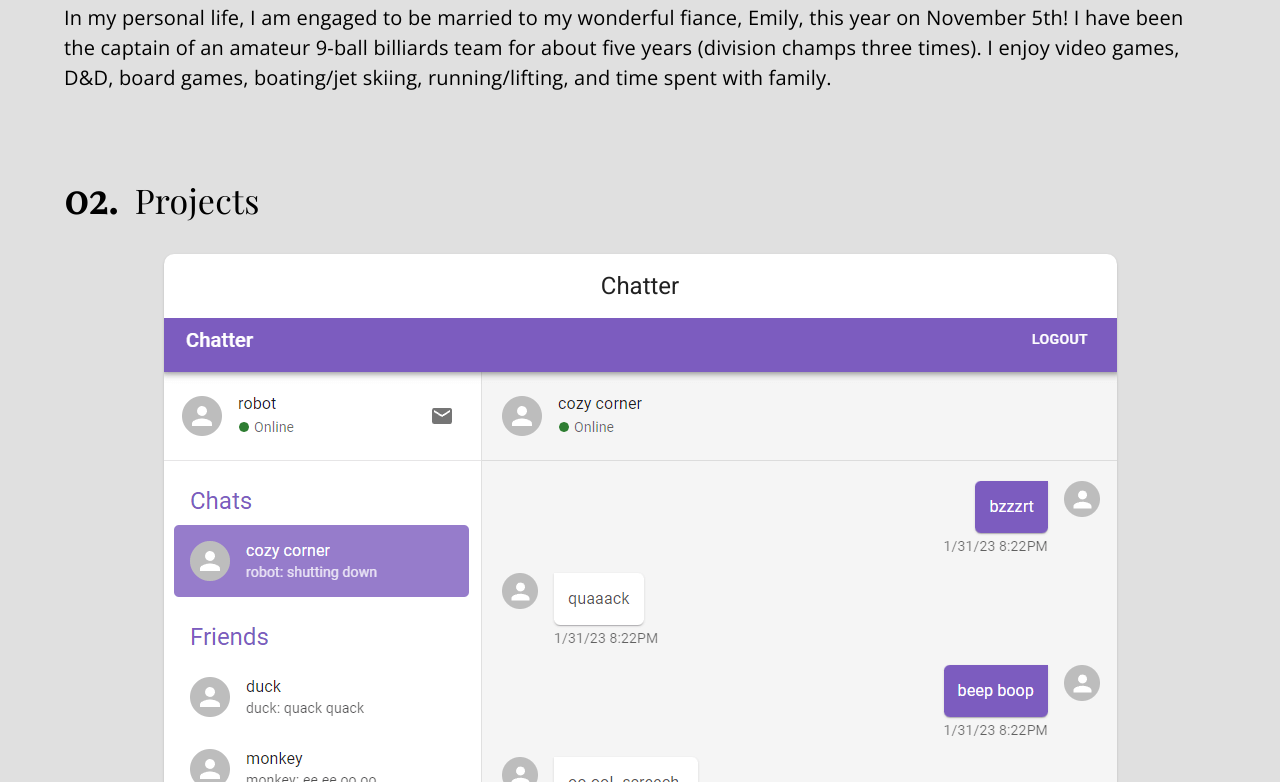
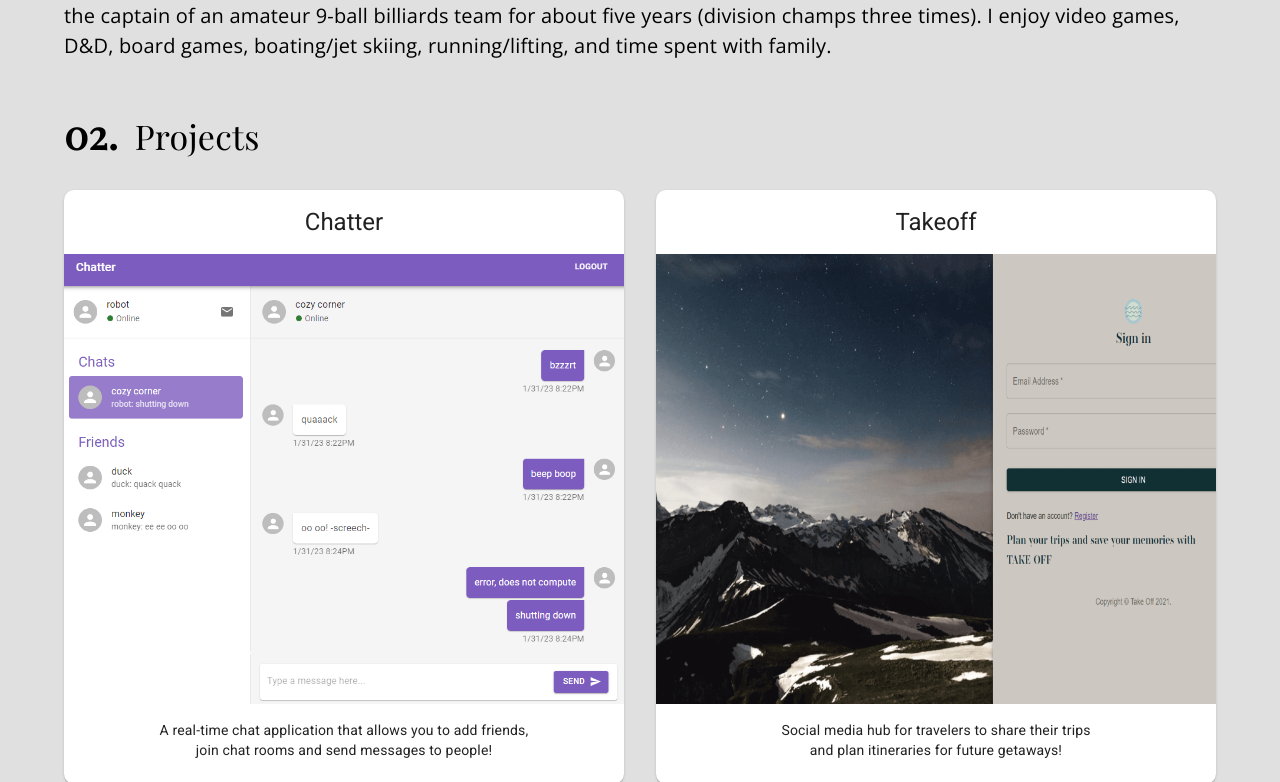
Before and after one commit to sossw1/React-Portfolio, a React (Create React App) app: page / in a window 1280 px wide. Shown: the part 398-1180 px from the top of the page. Built offline with nearby package versions, Linux system fonts and the light colour scheme.

Commit message:
added takeoff project card, adjusted spacing

```diff
--- a/src/components/About.tsx
+++ b/src/components/About.tsx
@@ -37,7 +37,7 @@ export default function About() {
   const down750 = useMediaQuery(theme.breakpoints.down(750));
 
   return (
-    <Container sx={{ m: '5rem 0' }}>
+    <Container sx={{ m: '3rem 0' }}>
       <Box
         display='flex'
         flexDirection={down750 ? 'column' : 'row'}
--- a/src/components/Projects.tsx
+++ b/src/components/Projects.tsx
@@ -12,14 +12,16 @@ import { useMediaQuery } from '@mui/material';
 
 export default function Projects() {
   const size450Down = useMediaQuery(theme.breakpoints.down(450));
+  const smDown = useMediaQuery(theme.breakpoints.down('sm'));
+  const lgUp = useMediaQuery(theme.breakpoints.up('lg'));
 
   return (
-    <Container>
+    <Container sx={{ mb: '3rem' }}>
       <Typography variant='h4' component='h2' mb='2rem' sx={{ ...theme.serif }}>
         <b style={{ fontSize: '40px', marginRight: '0.5rem' }}>02.</b> Projects
       </Typography>
-      <Grid container direction='row' justifyContent='center' mb='5rem'>
-        <Grid item textAlign='center'>
+      <Grid container direction='row' justifyContent='center' spacing={4}>
+        <Grid item textAlign='center' xs={12} sm={10} md={8} lg={6}>
           <Card
             sx={{
               borderRadius: '10px'
@@ -29,6 +31,7 @@ export default function Projects() {
             <CardMedia
               component='img'
               image='/images/chatter-screenshot.png'
+              height={lgUp ? '450px' : undefined}
               alt='Chatter app screenshot'
             />
             <CardContent>
@@ -40,6 +43,23 @@ export default function Projects() {
             </CardContent>
           </Card>
         </Grid>
+        <Grid item textAlign='center' xs={12} sm={10} md={8} lg={6}>
+          <Card sx={{ borderRadius: '10px' }}>
+            <CardHeader title='Takeoff' />
+            <CardMedia
+              component='img'
+              image='/images/takeoff-screenshot.png'
+              height={lgUp ? '450px' : undefined}
+              alt='Takeoff app screenshot'
+            />
+            <CardContent>
+              <Typography variant='body2'>
+                Social media hub for travelers to share their trips
+                <br hidden={smDown} /> and plan itineraries for future getaways!
+              </Typography>
+            </CardContent>
+          </Card>
+        </Grid>
       </Grid>
     </Container>
   );
```
